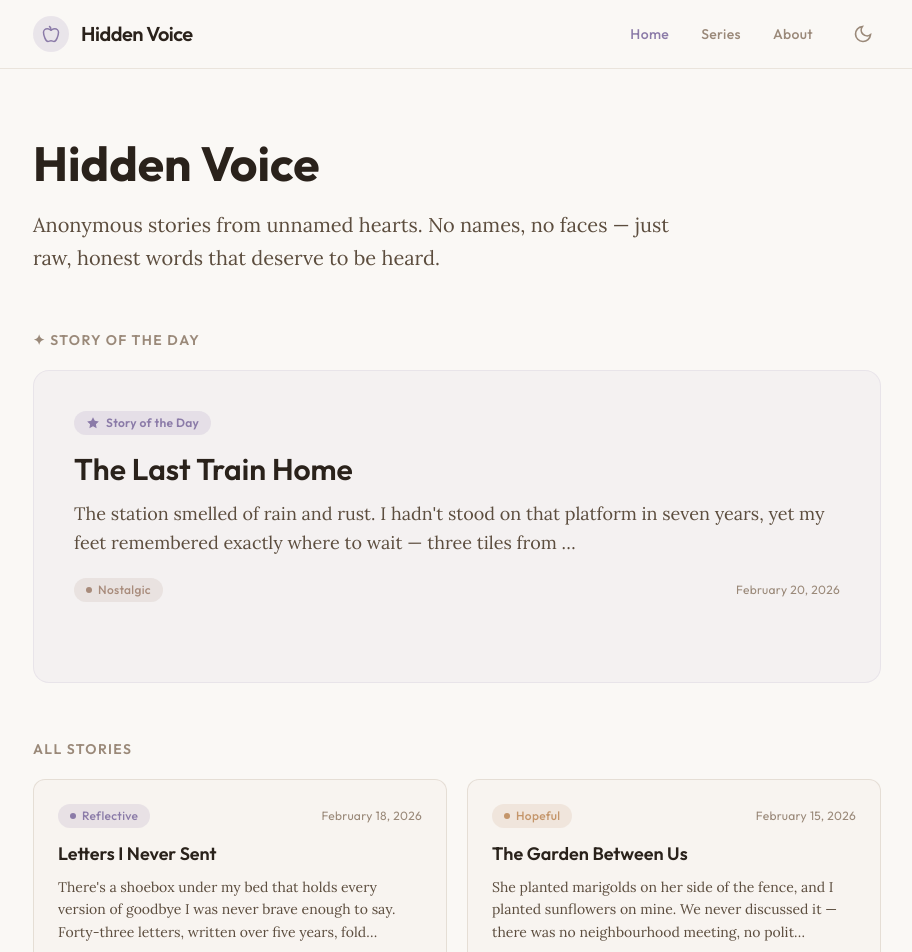
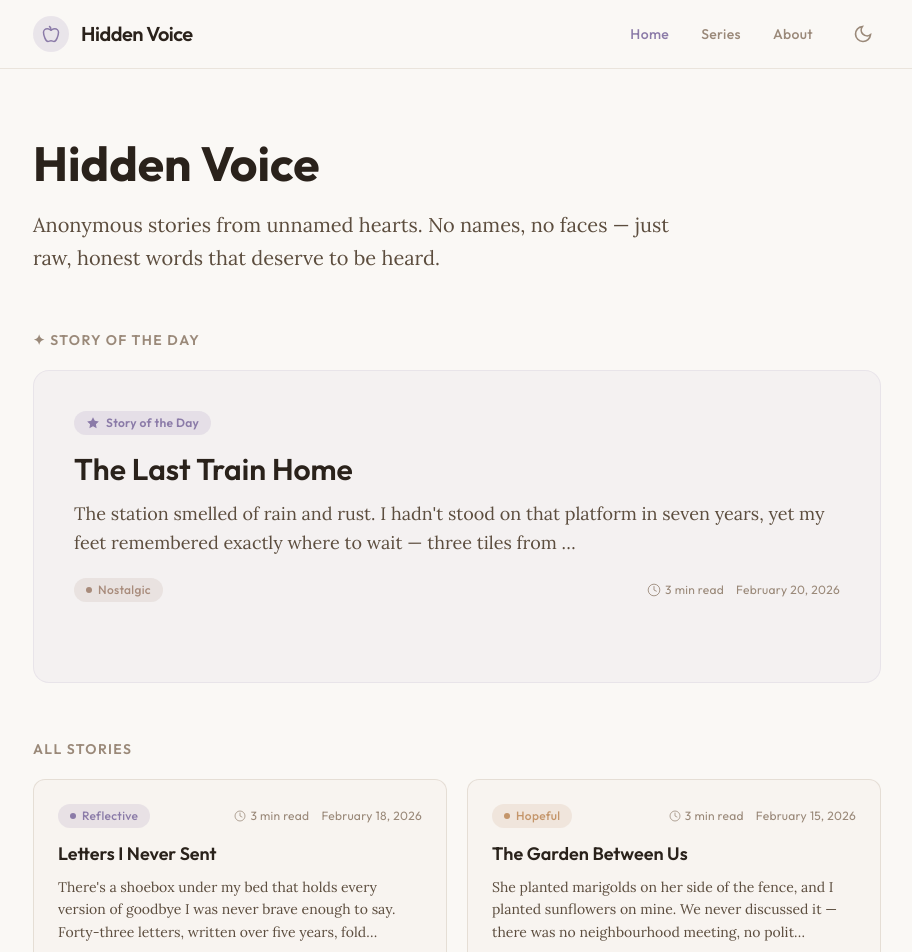
Before and after one commit to iam-neo/Hidden-Voice, a React (Vite) app: page / in a window 1280 px wide. Shown: the top 952 px of the page, without its empty margins (183-1095 px from the left). Built offline with nearby package versions, Linux system fonts and the light colour scheme.

Commit message:
feat: add estimated reading time badges to story cards and story pages

```diff
--- a/src/components/StoryCard.jsx
+++ b/src/components/StoryCard.jsx
@@ -1,5 +1,11 @@
 import { Link } from 'react-router-dom';
 import MoodTag from './MoodTag';
+
+function getReadingTime(content) {
+    const words = content ? content.split(/\s+/).length : 0;
+    const minutes = Math.max(1, Math.ceil(words / 200));
+    return `${minutes} min read`;
+}
 
 export default function StoryCard({ story, index = 0, featured = false }) {
     const formattedDate = new Date(story.date).toLocaleDateString('en-US', {
@@ -7,6 +13,8 @@ export default function StoryCard({ story, index = 0, featured = false }) {
         month: 'long',
         day: 'numeric',
     });
+
+    const readingTime = getReadingTime(story.content);
 
     const excerpt =
         story.excerpt.length > 150
@@ -48,9 +56,18 @@ export default function StoryCard({ story, index = 0, featured = false }) {
                                 </span>
                             )}
                         </div>
+                        <div className="flex items-center gap-3">
+                            <span className="font-heading text-xs text-ink-muted tracking-wide flex items-center gap-1">
+                                <svg className="w-3.5 h-3.5" fill="none" viewBox="0 0 24 24" stroke="currentColor" strokeWidth="1.5">
+                                    <path d="M12 6v6l4 2" strokeLinecap="round" strokeLinejoin="round" />
+                                    <circle cx="12" cy="12" r="10" />
+                                </svg>
+                                {readingTime}
+                            </span>
                             <time className="font-heading text-xs text-ink-muted tracking-wide">
                                 {formattedDate}
                             </time>
+                        </div>
                     </div>
 
                     {/* Read indicator */}
@@ -81,9 +98,18 @@ export default function StoryCard({ story, index = 0, featured = false }) {
                             </span>
                         )}
                     </div>
+                    <div className="flex items-center gap-3">
+                        <span className="font-heading text-xs text-ink-muted tracking-wide flex items-center gap-1">
+                            <svg className="w-3 h-3" fill="none" viewBox="0 0 24 24" stroke="currentColor" strokeWidth="1.5">
+                                <path d="M12 6v6l4 2" strokeLinecap="round" strokeLinejoin="round" />
+                                <circle cx="12" cy="12" r="10" />
+                            </svg>
+                            {readingTime}
+                        </span>
                         <time className="font-heading text-xs text-ink-muted tracking-wide">
                             {formattedDate}
                         </time>
+                    </div>
                 </div>
 
                 <h3 className="font-heading text-lg font-semibold text-ink mb-2 group-hover:text-accent transition-colors duration-200">
--- a/src/components/StoryPage.jsx
+++ b/src/components/StoryPage.jsx
@@ -1,6 +1,13 @@
 import { Link } from 'react-router-dom';
 import { useEffect } from 'react';
 import MoodTag from './MoodTag';
+import ScrollProgress from './ScrollProgress';
+
+function getReadingTime(content) {
+    const words = content ? content.split(/\s+/).length : 0;
+    const minutes = Math.max(1, Math.ceil(words / 200));
+    return `${minutes} min read`;
+}
 
 export default function StoryPage({ story, prevStory, nextStory }) {
     useEffect(() => {
@@ -13,12 +20,16 @@ export default function StoryPage({ story, prevStory, nextStory }) {
         day: 'numeric',
     });
 
+    const readingTime = getReadingTime(story.content);
+
     // Split content into paragraphs
     const paragraphs = story.content
         .split('\n\n')
         .filter((p) => p.trim().length > 0);
 
     return (
+        <>
+            <ScrollProgress />
             <article className="max-w-3xl mx-auto px-6 py-12 md:py-16 animate-fade-in">
                 {/* Back link */}
                 <Link
@@ -50,12 +61,20 @@ export default function StoryPage({ story, prevStory, nextStory }) {
                             </>
                         )}
                         <span className="text-warm-300">·</span>
+                        <span className="font-heading text-sm text-ink-muted tracking-wide flex items-center gap-1">
+                            <svg className="w-3.5 h-3.5" fill="none" viewBox="0 0 24 24" stroke="currentColor" strokeWidth="1.5">
+                                <path d="M12 6v6l4 2" strokeLinecap="round" strokeLinejoin="round" />
+                                <circle cx="12" cy="12" r="10" />
+                            </svg>
+                            {readingTime}
+                        </span>
+                        <span className="text-warm-300">·</span>
                         <time className="font-heading text-sm text-ink-muted tracking-wide">
                             {formattedDate}
                         </time>
                     </div>
 
-                <h1 className="font-heading text-3xl md:text-4xl lg:text-5xl font-bold text-ink leading-tight">
+                    <h1 className="font-heading text-3xl md:text-4xl lg:text-5xl font-bold text-ink leading-tight heading-glow">
                         {story.title}
                     </h1>
 
@@ -121,5 +140,6 @@ export default function StoryPage({ story, prevStory, nextStory }) {
                     )}
                 </nav>
             </article>
+        </>
     );
 }
```
Lines whose indentation alone changed are shown as unchanged.
